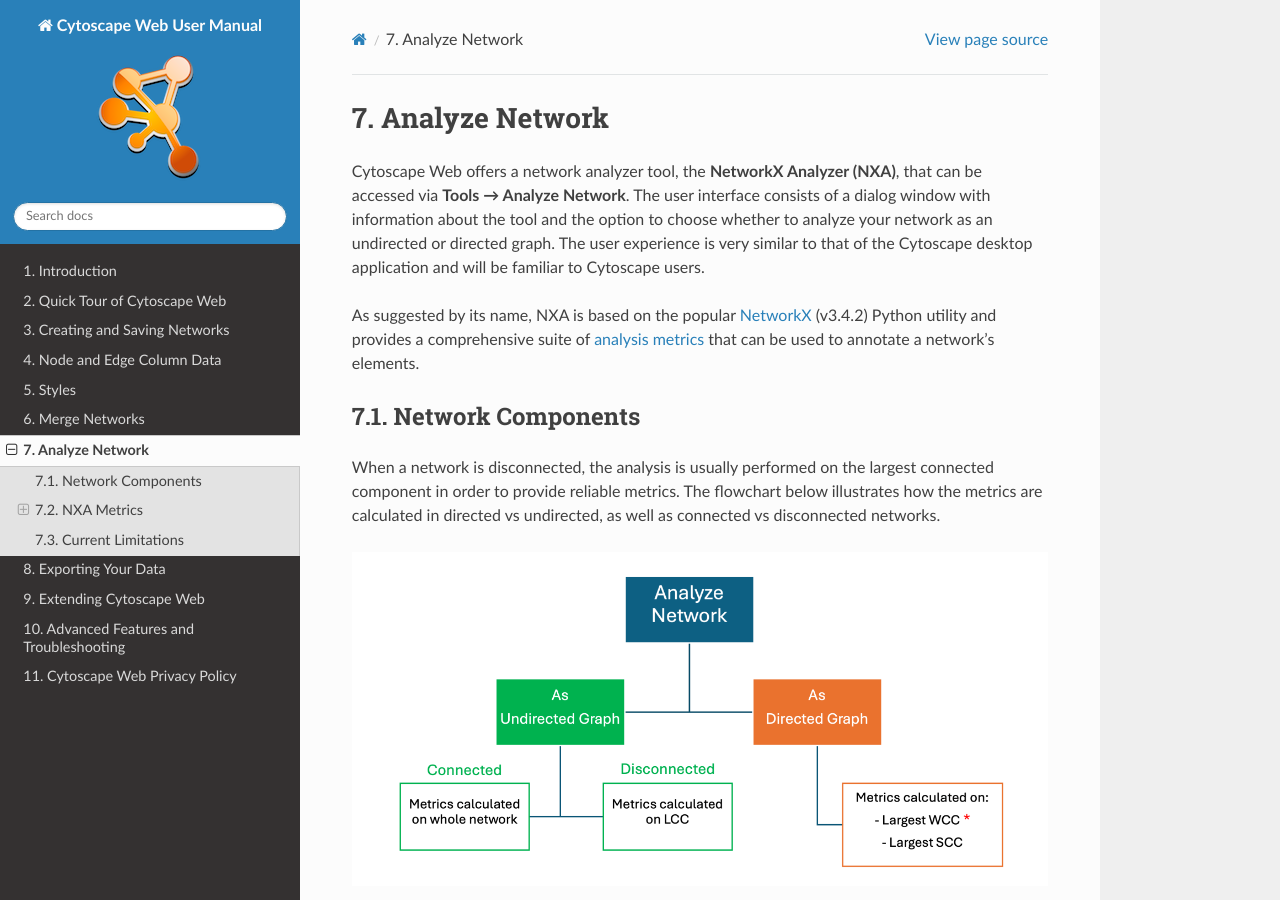
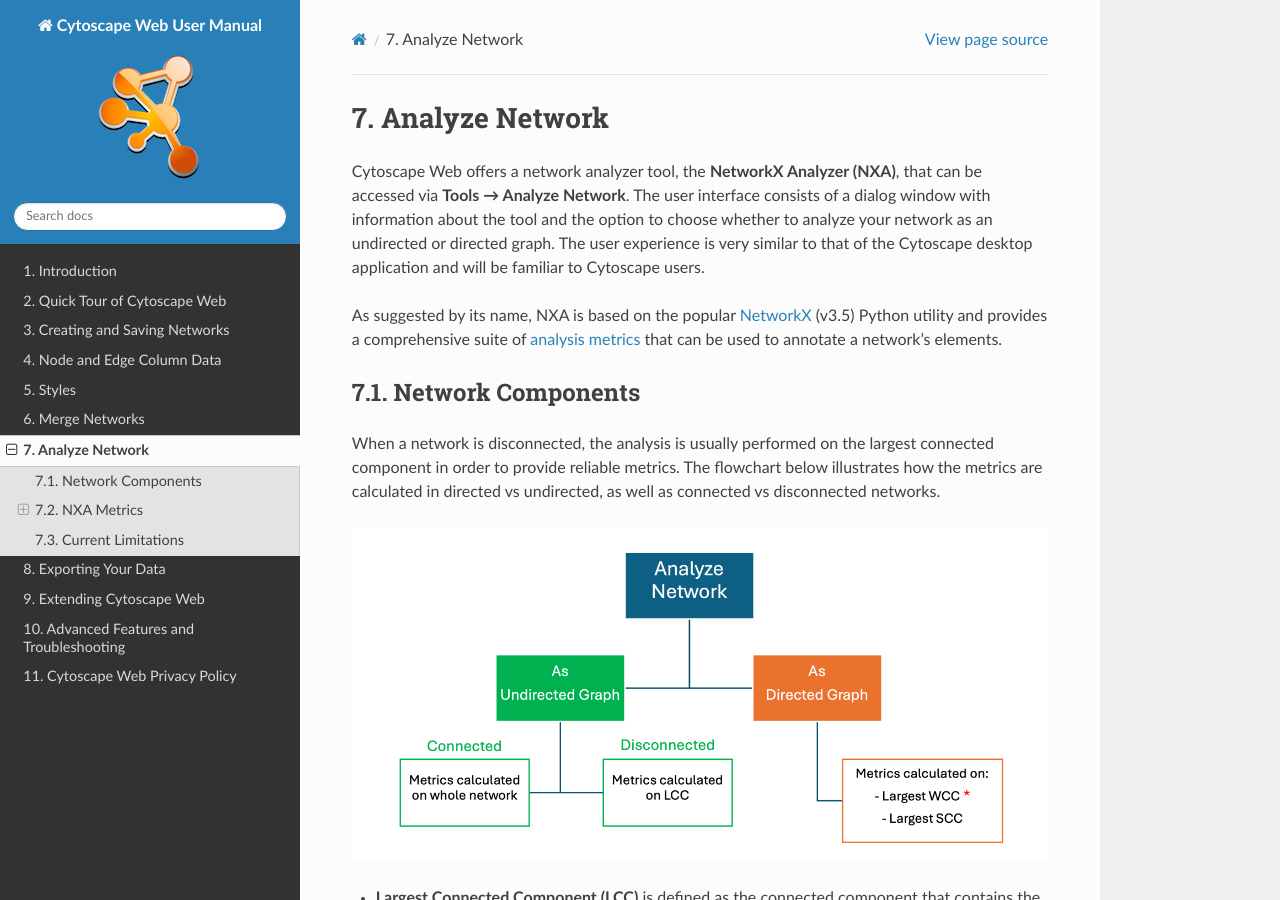
Before and after one commit to cytoscape/web-cytoscape-manual, a Sphinx documentation site: the page built from docs/analyze.md, in a window 1280 px wide and 900 px high. Built offline with Sphinx 7.4.7 and the Read the Docs theme 3.1.0, drawn with Linux system fonts in a browser that asks for light colours.

Commit message:
Update analyze.md

```diff
--- a/docs/analyze.md
+++ b/docs/analyze.md
@@ -6,7 +6,7 @@
 The user interface consists of a dialog window with information about the tool and the option to choose whether to analyze your network as an undirected or directed graph.
 The user experience is very similar to that of the Cytoscape desktop application and will be familiar to Cytoscape users.
 
-As suggested by its name, NXA is based on the popular [NetworkX](https://networkx.org/documentation/stable/index.html) (v3.4.2) Python utility and provides a comprehensive suite of [analysis metrics](analyze.md#nxa_metrics) that can be used to annotate a network's elements.
+As suggested by its name, NXA is based on the popular [NetworkX](https://networkx.org/documentation/stable/index.html) (v3.5) Python utility and provides a comprehensive suite of [analysis metrics](analyze.md#nxa_metrics) that can be used to annotate a network's elements.
 
 <a id="components"></a>
 ## Network Components
```
